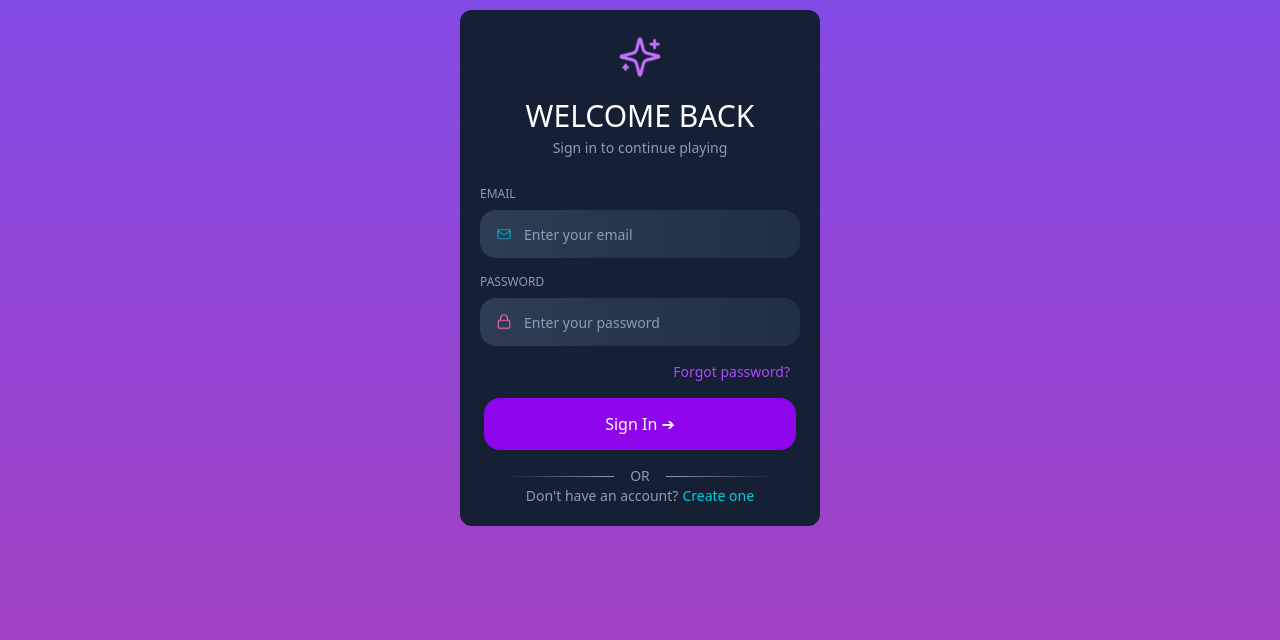
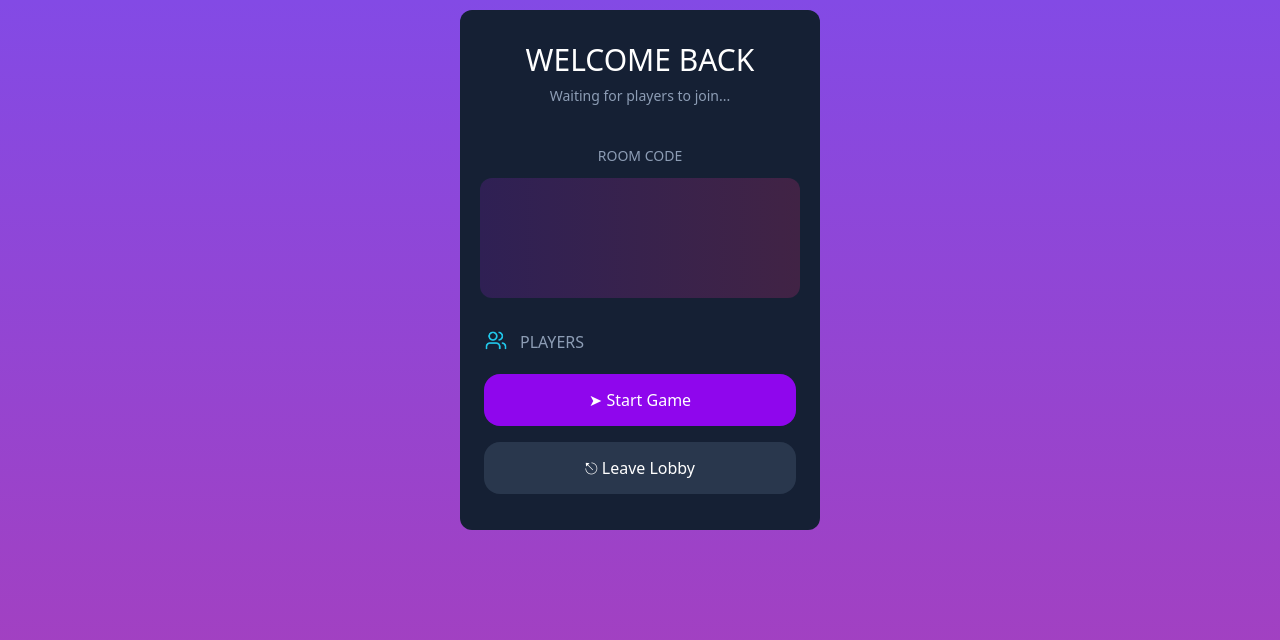
Before and after one commit to arok201001/tictactoe, a React (Vite) app: page / in a window 1280 px wide. Before the commit this address led to /login. Shown: the top 640 px of the page. Built offline with nearby package versions, Linux system fonts and the light colour scheme.

Commit message:
Lobby UI

```diff
--- a/src/App.tsx
+++ b/src/App.tsx
@@ -7,6 +7,6 @@ import appRouter from "../src/routes/AppRouter"
 export default function App() {
   const { user } = useContext(AuthContext);
 
-  return <RouterProvider router={user ? appRouter : authRouter} />
+  return <RouterProvider router={user ? authRouter : appRouter} />
 
 }
--- a/src/pages/LobbyPage.tsx
+++ b/src/pages/LobbyPage.tsx
@@ -0,0 +1,31 @@
+import Button from "../components/Button";
+import { NavLink } from "react-router-dom";
+import players from "../assets/players-icon.png";
+
+export default function Lobby() {
+  return (
+    <div className="flex flex-col justify-center items-center bg-[#152034] p-5 rounded-xl max-w-90 min-w-90">
+      <h1 className="text-white text-3xl mt-3 ">WELCOME BACK</h1>
+      <h3 className="text-[#8d9db5] mt-2 text-sm">
+        Waiting for players to join...
+      </h3>
+      <h2 className="text-[#8d9db5] text-sm mt-10 mb-3">ROOM CODE</h2>
+      <div
+        id="room-code"
+        className="bg-red-50 h-30 w-80 rounded-xl bg-linear-to-r from-[#2f2054] to-[#412345] mb-7"
+      ></div>
+      <div id="lobby-players" className="flex mr-auto items-center">
+        <div className="flex gap-1">
+          <img src={players} alt="" className="h-8" />
+          <p className="p-1 text-[#8d9db5]">PLAYERS</p>
+        </div>
+      </div>
+      <div id="buttons-lobby" className="flex flex-col">
+        <NavLink to={"/dashboard"}>
+          <Button style={{ marginBottom: "0px" }}>➤ Start Game</Button>
+        </NavLink>
+        <Button style={{ backgroundColor: "#29374d" }}>⎋ Leave Lobby</Button>
+      </div>
+    </div>
+  );
+}
--- a/src/pages/LoginPage.tsx
+++ b/src/pages/LoginPage.tsx
@@ -1,4 +1,3 @@
-import { useState } from "react";
 import TextInput from "../components/TextInput";
 import symbol from "../assets/symbol.png";
 import envelope from "../assets/envelope-icon.png";
@@ -34,7 +33,7 @@ export default function LoginPage() {
     >
       <img src={symbol} alt="" className="h-14" />
       <h1 className="text-white text-3xl mt-3 ">WELCOME BACK</h1>
-      <h3 className="text-[#8d9db5] mt-1 text-sm">
+      <h3 className="text-[#8d9db5] mt-2 text-sm">
         Sign in to continue playing
       </h3>
       <div className="mt-7 flex flex-col">
```
Also changed, not shown: src/routes/AppRouter.tsx (+5 -4 lines), src/types.ts (+8 -0 lines), src/assets/players-icon.png (added).
